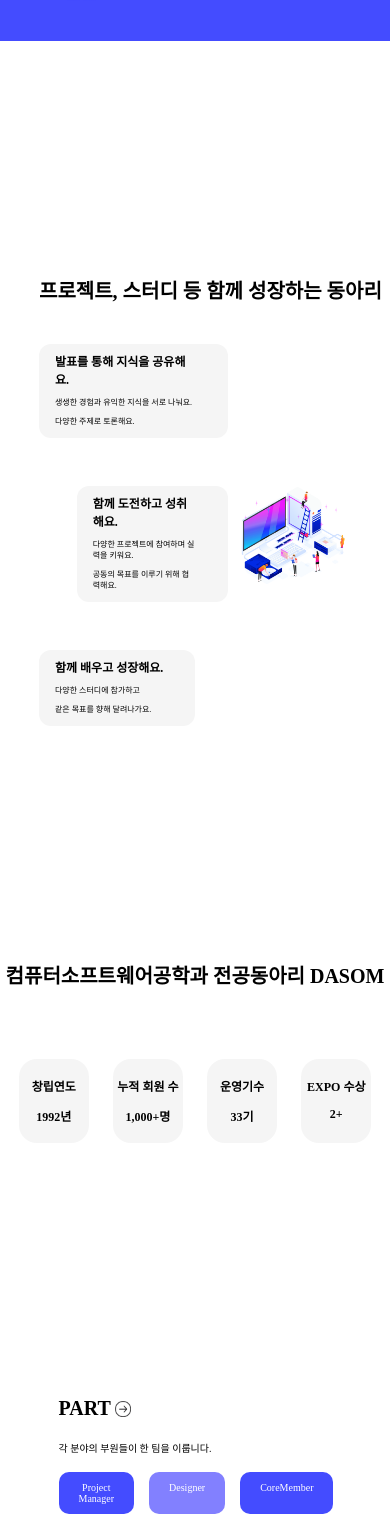
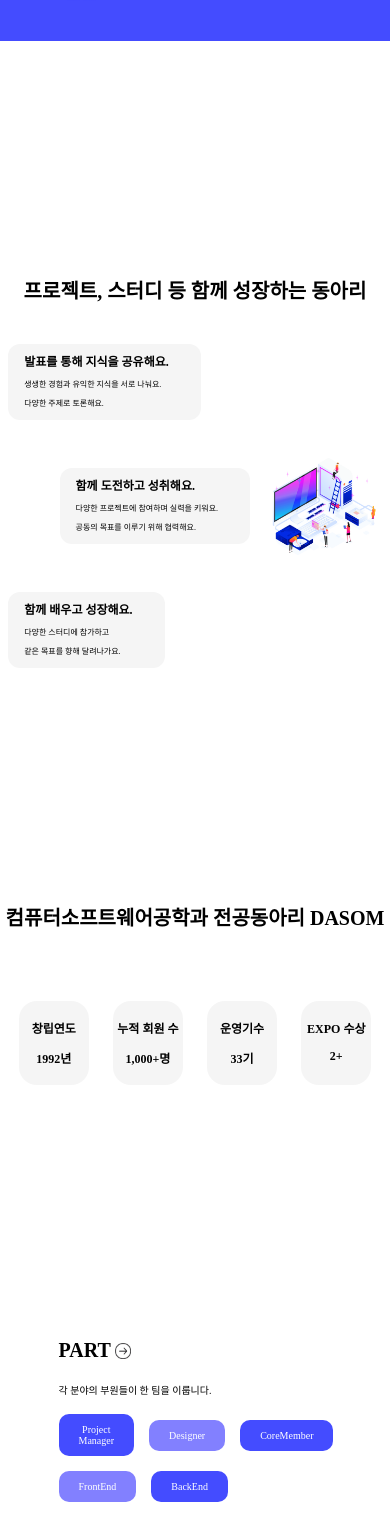
Before and after one commit to DASOM-GitHub/DASOM-Frontend, a React (Create React App) app: page / in a window 390 px wide. Shown: the part 446-1973 px from the top of the page. Built offline with nearby package versions, Linux system fonts and the light colour scheme; no server answers; the HTML template or start-up script is replaced by a standard one; a web font is replaced by a local one.

Commit message:
모바일화면css 수정

```diff
--- a/src/pages/CheckPage/UserCheck.css
+++ b/src/pages/CheckPage/UserCheck.css
@@ -84,3 +84,35 @@
     margin-bottom: 30px;
     font-size: 12px;
 }
+
+@media (max-width: 768px) {
+    .usercheck{
+        width: 90%;
+    }
+
+    .check-title {
+        font-size: 6vw;
+    }
+
+    .check-info-box {
+        width: 90%;
+        height: auto;
+        box-sizing: border-box;
+    }
+
+    .check-info {
+        padding: 1.5em 2em;
+    }
+
+    .check-input-text {
+        width: 80%;
+        margin-top: 30px;
+        padding: 5px 10px;
+    }
+
+    .check-button {
+        width: 80%;
+        margin-top: 30px;
+        padding: 5px 10px;
+    }
+}
--- a/src/pages/MainPage/Main.css
+++ b/src/pages/MainPage/Main.css
@@ -63,13 +63,11 @@
 }
 .main-2-contents {
     align-items: center;
-    margin: 0 10% 0 10%;
-    width: 80%;
+    justify-content: center;
     display: flex;
 }
 .main-2-title{
-    margin-left: 10%;
-    text-align: left;
+    text-align: center;
     font-size: clamp(20px, 4vw, 56px);
     font-weight: bold;
     margin-bottom: 2em;
@@ -78,8 +76,6 @@
     display: flex;
     flex-direction: column;
     gap: 3em;
-    flex: 1;
-    margin-right: 2%;
 }
 .main-1box-title {
     font-size: clamp(12px, 2vw, 48px);
@@ -93,6 +89,7 @@
     font-size: clamp(8px, 1.2vw, 36px);
     padding: 1em 4em 0.5em 2em;
     border-radius: 1.5em;
+    margin-right: 8em;
 }
 .main-2-2box {
     margin-left: 20%;
@@ -113,13 +110,6 @@
     padding: 1em 4em 0.5em 2em;
     border-radius: 1.5em;
 }
-.main-2pageImg {
-    width: 30vw;
-    height: 30vw;
-    background-color: #F5F5F5;
-    border-radius: 50%;
-}
-
 .main-2pageImg{
     width: 30vw;
     height: 30vw;
@@ -187,6 +177,9 @@
     gap: 1.5em;
     font-size: clamp(10px, 2vw, 48px);
     color: white;
+    justify-content: left;
+    align-items: center;
+    text-align: center;
 }
 .main-4-boxes1{
     margin-bottom: 1.5em;
--- a/src/pages/MainPage/Main.js
+++ b/src/pages/MainPage/Main.js
@@ -60,7 +60,16 @@
     customPaging: i => (
       <div className="main-slick-dot">
       </div>
-    )
+    ),
+    responsive: [
+      {
+        breakpoint: 768, // 모바일
+        settings: {
+          slidesToShow: 2,
+          centerMode: false,
+        }
+      }
+    ]
   };
 
   const navigate = useNavigate();
```
